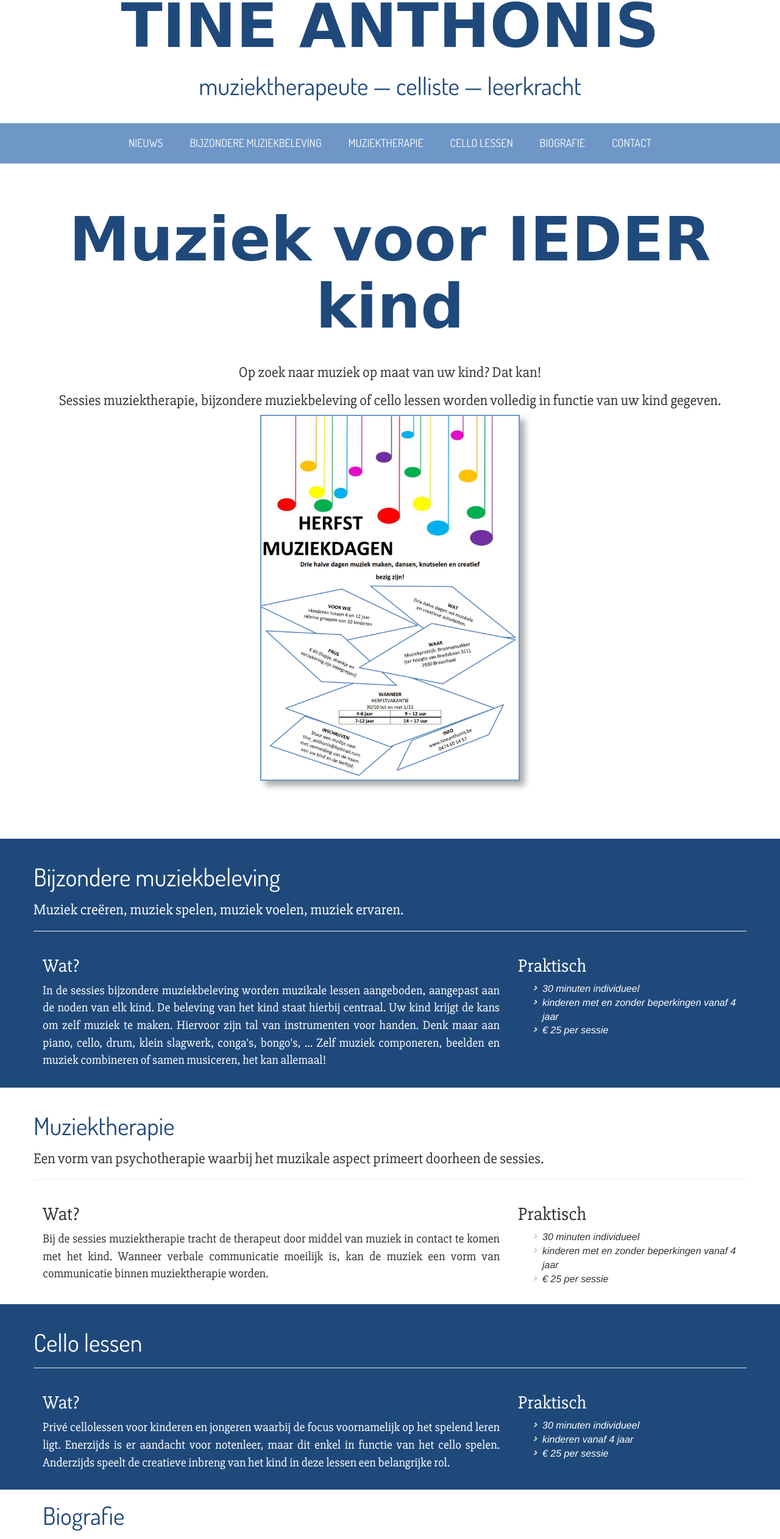
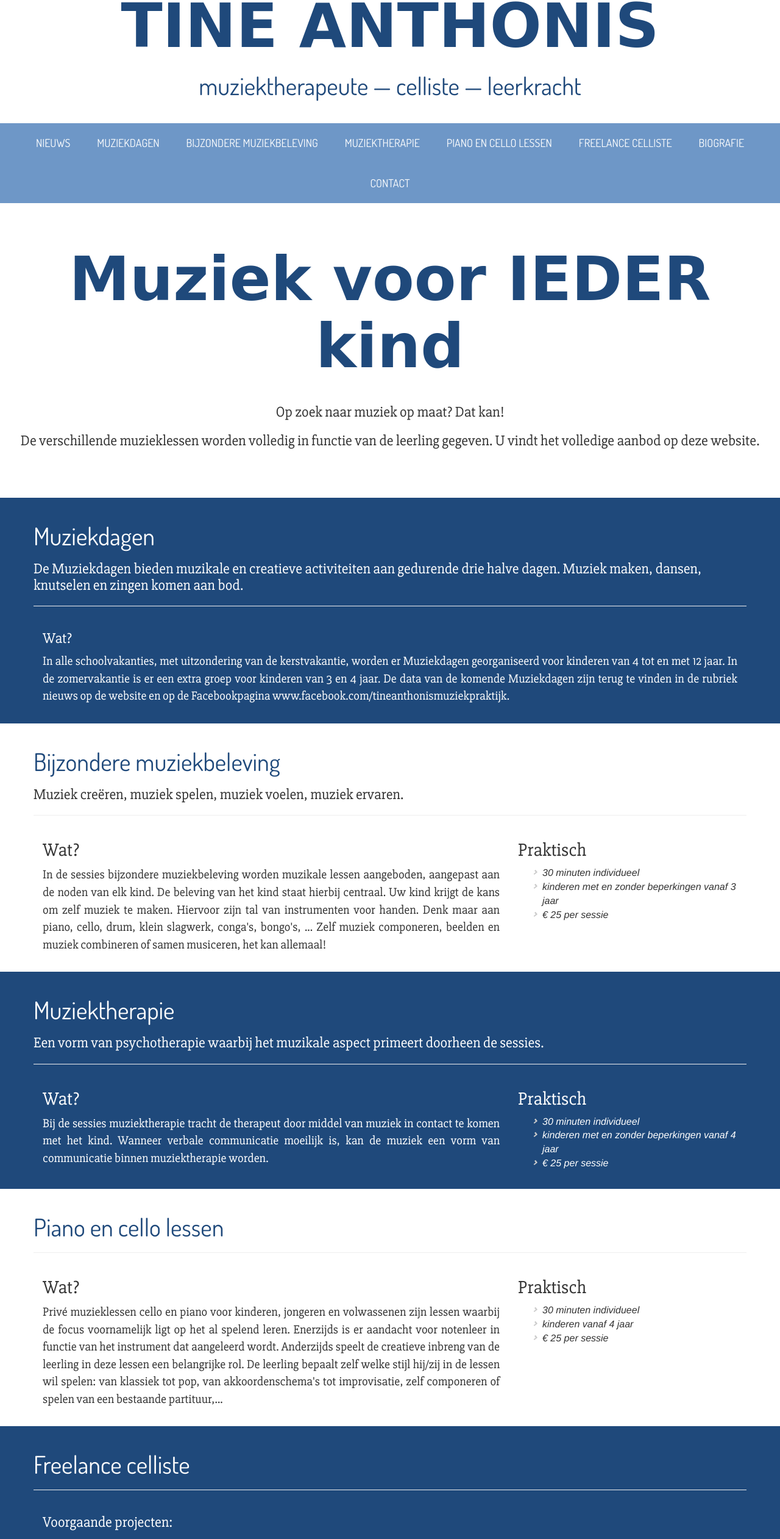
Before and after one commit to BastienVH/WebsiteTineAnthonis, a plain HTML site: page index.html in a window 1280 px wide. Shown: the part 212-2735 px from the top of the page at 61% size. Drawn offline with nearby package versions, Linux system fonts and the light colour scheme; a web font is replaced by a local one.

Commit message:
added menu entries and updated text

```diff
--- a/index.html
+++ b/index.html
@@ -31,12 +31,30 @@
         </div>
         <nav id="main-navigation">
             <ul>
-                <li><a href="#nieuws">Nieuws</a></li>
-                <li><a href="#bijzBeleving">Bijzondere Muziekbeleving</a></li>
-                <li><a href="#muzTherapie">Muziektherapie</a></li>
-                <li><a href="#celloLes">Cello lessen</a></li>
-                <li><a href="#biografie">Biografie</a></li>
-                <li><a href="#contact">Contact</a></li>
+                <li>
+                    <a href="#nieuws">Nieuws</a>
+                </li>
+                <li>
+                    <a href="#muziekdagen">Muziekdagen</a>
+                </li>
+                <li>
+                    <a href="#bijzBeleving">Bijzondere Muziekbeleving</a>
+                </li>
+                <li>
+                    <a href="#muzTherapie">Muziektherapie</a>
+                </li>
+                <li>
+                    <a href="#instrLes">Piano en cello lessen</a>
+                </li>
+                <li>
+                    <a href="#freelance">Freelance celliste</a>
+                </li>
+                <li>
+                    <a href="#biografie">Biografie</a>
+                </li>
+                <li>
+                    <a href="#contact">Contact</a>
+                </li>
             </ul>
         </nav>
     </header>
@@ -48,11 +66,11 @@
             <h1>Muziek voor IEDER kind</h1>
             <div>
                 <br>
-                <h3>Op zoek naar muziek op maat van uw kind? Dat kan!</h3>
-                <h3>Sessies muziektherapie, bijzondere muziekbeleving of cello lessen worden volledig in functie van uw kind
-                    gegeven.
+                <h3>Op zoek naar muziek op maat? Dat kan!</h3>
+                <h3>De verschillende muzieklessen worden volledig in functie van de leerling gegeven. U vindt het volledige aanbod
+                    op deze website.
                 </h3>
-                <img src="img\herfst_muziekdagen.jpg" alt="Flyer muziekdagen" class="img img-responsive center-block">
+                <!-- <img src="img\herfst_muziekdagen.jpg" alt="Flyer muziekdagen" class="img img-responsive center-block"> -->
             </div>
             <!--
             <div class="well well-sm">
@@ -66,6 +84,26 @@
         </div>
     </section>
 
+    <!-- Bijzondere muziekdagen -->
+    <section class="container-fluid ">
+        <div class="container jumptarget" id="muziekdagen">
+            <div class="row">
+                <h2 class="titel">Muziekdagen</h2>
+                <h3 class="deelSubTitel">De Muziekdagen bieden muzikale en creatieve activiteiten aan gedurende drie halve dagen. Muziek maken, dansen,
+                    knutselen en zingen komen aan bod. </h3>
+                <hr>
+            </div>
+            <div class="row">
+                <div class="col-md-12">
+                    <h3>Wat?</h3>
+                    <p>In alle schoolvakanties, met uitzondering van de kerstvakantie, worden er Muziekdagen georganiseerd voor
+                        kinderen van 4 tot en met 12 jaar. In de zomervakantie is er een extra groep voor kinderen van 3
+                        en 4 jaar. De data van de komende Muziekdagen zijn terug te vinden in de rubriek nieuws op de website
+                        en op de Facebookpagina www.facebook.com/tineanthonismuziekpraktijk.</p>
+                </div>
+            </div>
+        </div>
+    </section>
 
     <!-- Bijzondere muziekbeleving -->
     <section class="container-fluid ">
@@ -88,7 +126,7 @@
                     <h3>Praktisch</h3>
                     <ul>
                         <li>30 minuten individueel</li>
-                        <li>kinderen met en zonder beperkingen vanaf 4 jaar</li>
+                        <li>kinderen met en zonder beperkingen vanaf 3 jaar</li>
                         <li>&euro; 25 per sessie</li>
                     </ul>
                 </div>
@@ -124,19 +162,22 @@
         </div>
     </section>
 
-    <!-- Cello lessen -->
+    <!-- Instrument lessen -->
     <section class="container-fluid">
-        <div class="container jumptarget" id="celloLes">
+        <div class="container jumptarget" id="instrLes">
             <div class="row">
-                <h2 class="titel">Cello lessen</h2>
+                <h2 class="titel">Piano en cello lessen</h2>
                 <hr>
             </div>
             <div class="row">
                 <div class="col-md-8">
                     <h3>Wat?</h3>
-                    <p>Privé cellolessen voor kinderen en jongeren waarbij de focus voornamelijk op het spelend leren ligt.
-                        Enerzijds is er aandacht voor notenleer, maar dit enkel in functie van het cello spelen. Anderzijds
-                        speelt de creatieve inbreng van het kind in deze lessen een belangrijke rol.</p>
+                    <p>Privé muzieklessen cello en piano voor kinderen, jongeren en volwassenen zijn lessen waarbij de focus
+                        voornamelijk ligt op het al spelend leren. Enerzijds is er aandacht voor notenleer in functie van
+                        het instrument dat aangeleerd wordt. Anderzijds speelt de creatieve inbreng van de leerling in deze
+                        lessen een belangrijke rol. De leerling bepaalt zelf welke stijl hij/zij in de lessen wil spelen:
+                        van klassiek tot pop, van akkoordenschema's tot improvisatie, zelf componeren of spelen van een bestaande
+                        partituur,... </p>
                 </div>
                 <div class="col-md-4">
                     <h3>Praktisch</h3>
@@ -144,6 +185,27 @@
                         <li>30 minuten individueel</li>
                         <li>kinderen vanaf 4 jaar</li>
                         <li>&euro; 25 per sessie</li>
+                    </ul>
+                </div>
+            </div>
+        </div>
+    </section>
+
+    <!-- freelance -->
+    <section class="container-fluid ">
+        <div class="container jumptarget" id="freelance">
+            <div class="row">
+                <h2 class="titel">Freelance celliste</h2>
+                <hr>
+            </div>
+            <div class="row">
+                <div class="col-md-12">
+                    <h3>Voorgaande projecten:</h3>
+                    <p>Tine is actief als freelance celliste voor ondermeer televisieoptredens, cd-opnames en live performances.</p>
+                    <ul>
+                        <li>Live: Illuminine, Anton Walgrave, Nekkanacht, Spencer the Rover, Marble Sounds,...</li>
+                        <li>CD opnames: Illuminine, Marble sounds, Willow, Anton Walgrave,...</li>
+                        <li>TV: Udo (Van Gils en Gasten), Bart Kaëll (de zevende dag),...</li>
                     </ul>
                 </div>
             </div>
@@ -169,7 +231,7 @@
                         specifieke lerarenopleiding. Eveneens behaalde ze in 2016 haar masterdiploma voor cello.</p>
                     <p>Tine werkt momenteel als leerkracht muziekinitiatie aan de academie van Ekeren. Hiernaast geeft ze eveneens
                         lessen muzische vorming in de Leerexpert, buitengewoon onderwijs. Verder zingt ze bij het meisjeskoor
-                        Scala. Als celliste maakt Tine momenteel deel uit van de band Illuminine en het rockorkest Vigilante.
+                        Scala. Als celliste maakt Tine momenteel deel uit van de band Illuminine en het rockorkest Arcora.
                         Ook speelt ze geregeld als freelance celliste in onder meer film- en theaterproducties en cd-opnames.
                     </p>
                 </div>
@@ -190,11 +252,14 @@
                 <div class="col-md-6">
                     <h3>Adres</h3>
                     <p>Contacteer Tine voor een afspraak en meer informatie.</p>
-                    <p><i class="fa fa-phone-square" aria-hidden="true"></i> 0474 60 14 57</p>
-                    <p><i class="fa fa-envelope" aria-hidden="true"></i> <a href="mailto:tine_anthonis@hotmail.com?subject=Bericht%20via%20de%20website"
-                            id="mailto">tine_anthonis@hotmail.com</a></p>
-                    <p><i class="fa fa-map-marker" aria-hidden="true"></i> Broomansakker ter hoogte van Bredabaan 311, 2930
-                        Brasschaat
+                    <p>
+                        <i class="fa fa-phone-square" aria-hidden="true"></i> 0474 60 14 57</p>
+                    <p>
+                        <i class="fa fa-envelope" aria-hidden="true"></i>
+                        <a href="mailto:tine_anthonis@hotmail.com?subject=Bericht%20via%20de%20website" id="mailto">tine_anthonis@hotmail.com</a>
+                    </p>
+                    <p>
+                        <i class="fa fa-map-marker" aria-hidden="true"></i> Broomansakker ter hoogte van Bredabaan 311, 2930 Brasschaat
                     </p>
                 </div>
                 <div class="col-md-6 map">
```
Lines whose indentation alone changed are shown as unchanged.
